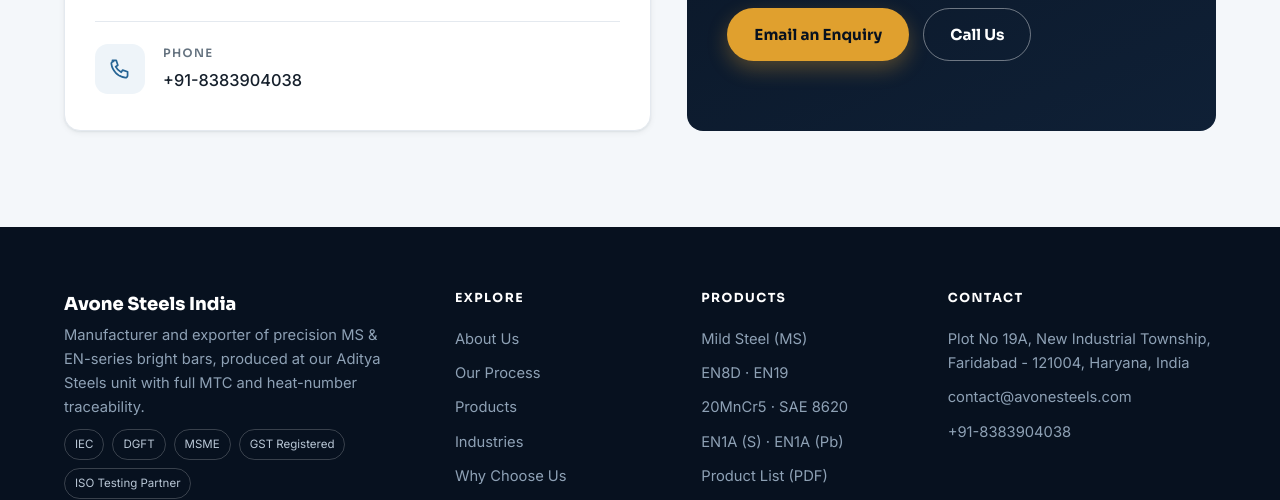
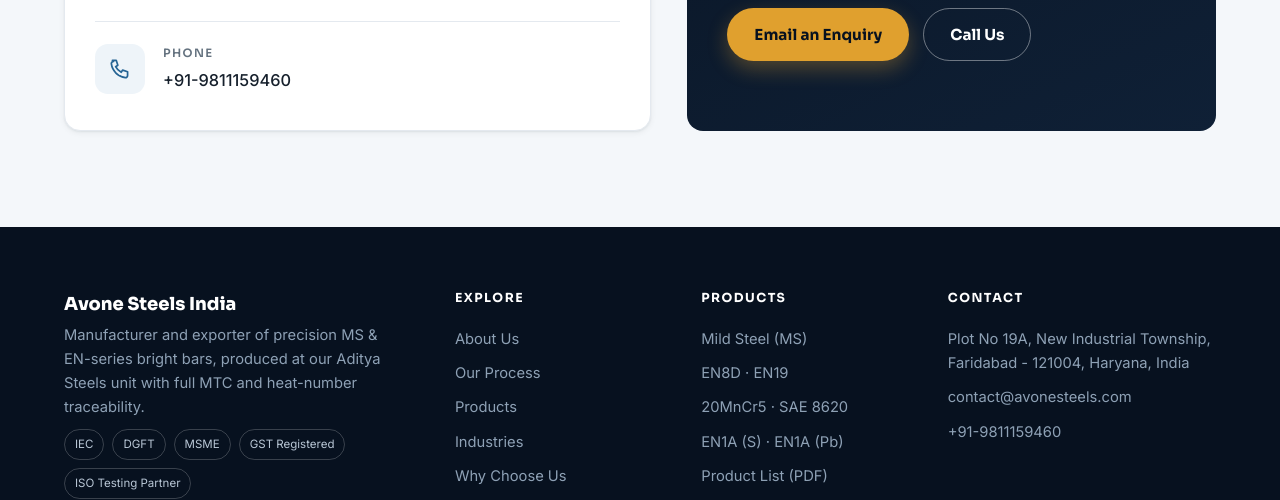
Before and after one commit to sarthak182/Avone-Steels-Website, a React (Create React App) app: page / in a window 1280 px wide. Shown: the part 10594-11094 px from the top of the page. Built offline with nearby package versions, Linux system fonts and the light colour scheme.

Commit message:
number updation

```diff
--- a/src/components/contact-us.jsx
+++ b/src/components/contact-us.jsx
@@ -37,8 +37,8 @@
               <div className="icon-badge"><Icon name="phone" /></div>
               <div>
                 <div className="contact-item__label">Phone</div>
-                <a className="contact-item__value" href="tel:+918383904038">
-                  +91-8383904038
+                <a className="contact-item__value" href="tel:+919811159460">
+                  +91-9811159460
                 </a>
               </div>
             </div>
@@ -54,7 +54,7 @@
               <a className="btn btn--primary" href="mailto:contact@avonesteels.com?subject=Enquiry%20-%20Bright%20Bars">
                 Email an Enquiry
               </a>
-              <a className="btn btn--ghost" href="tel:+918383904038">
+              <a className="btn btn--ghost" href="tel:+919811159460">
                 Call Us
               </a>
             </div>
--- a/src/components/footer.jsx
+++ b/src/components/footer.jsx
@@ -41,7 +41,7 @@
             <h4>Contact</h4>
             <p>Plot No 19A, New Industrial Township, Faridabad&nbsp;-&nbsp;121004, Haryana, India</p>
             <a href="mailto:contact@avonesteels.com">contact@avonesteels.com</a>
-            <a href="tel:+918383904038">+91-8383904038</a>
+            <a href="tel:+919811159460">+91-9811159460</a>
           </div>
         </div>
 
--- a/src/components/trash.jsx
+++ b/src/components/trash.jsx
@@ -53,7 +53,7 @@
           </form>
         </div>
         <p><strong>Address:</strong> Plot No 19A, Sector XX, Faridabad - 121004, Haryana, India</p>
-    <p><strong>Email:</strong> contact@avonesteels.com | <strong>Phone:</strong> +91-8383904038</p>
+        <p><strong>Email:</strong> contact@avonesteels.com | <strong>Phone:</strong> +91-9811159460</p>
       </section>
 
       <footer>© 2025 Avone Steels India | Made in India 🇮🇳 | Designed for Global Export</footer>
```
Lines whose indentation alone changed are shown as unchanged.
